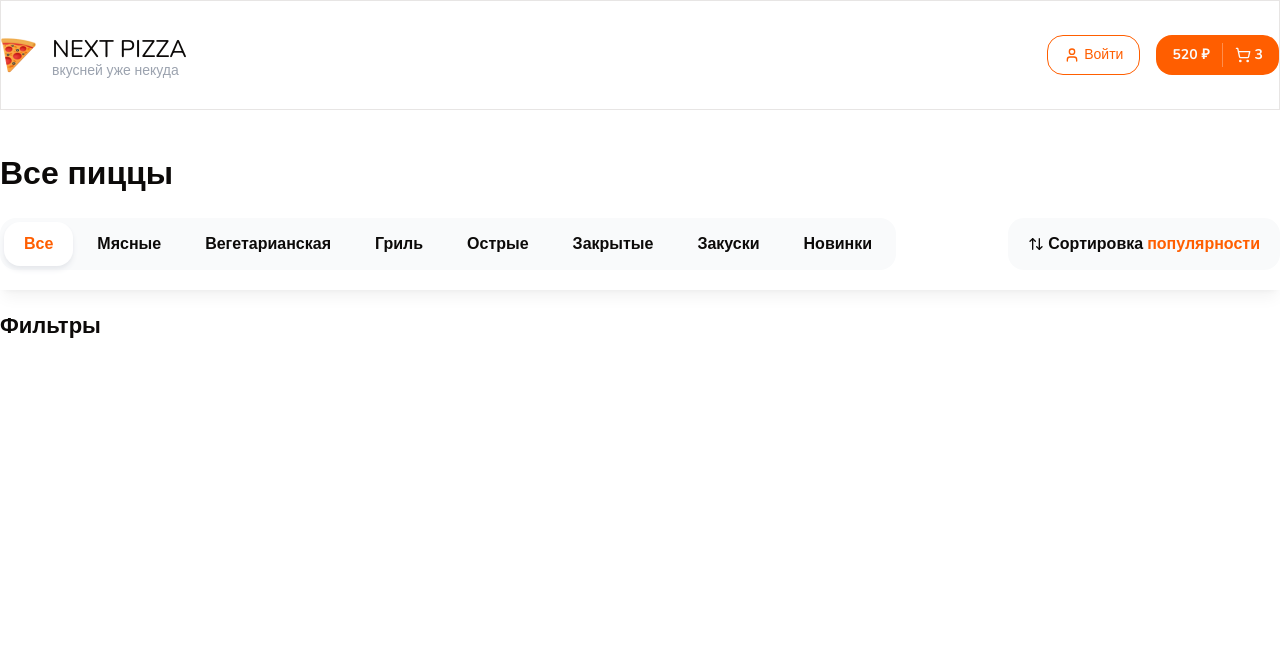
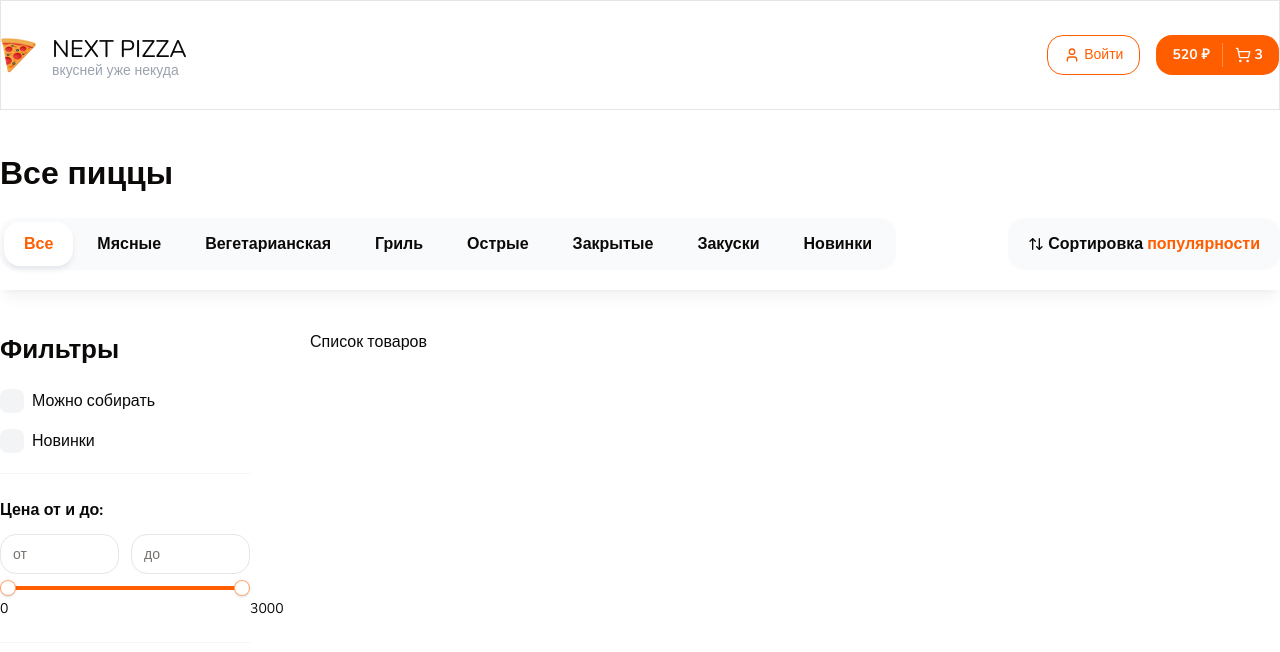
Before and after one commit to Alex-Zverr/pizza, a Next.js app: page / in a window 1280 px wide. Shown: the top 652 px of the page. Built offline with nearby package versions, Linux system fonts and the light colour scheme.

Commit message:
Created filters in top

```diff
--- a/app/page.tsx
+++ b/app/page.tsx
@@ -9,7 +9,7 @@ export default function Home() {
 
 			<TopBar />
 
-			<Container>
+			<Container className='mt-10 pb-14'>
 				<div className='flex gap-[60px]'>
 					{/* Фильтры */}
 					<div className='w-[250px] shrink-0'>
@@ -17,7 +17,7 @@ export default function Home() {
 					</div>
 
 					{/* Список товаров */}
-					<div className='flex-1'></div>
+					<div className='flex-1'>Список товаров</div>
 				</div>
 			</Container>
 		</div>
--- a/components/shared/filter-checkbox.tsx
+++ b/components/shared/filter-checkbox.tsx
@@ -21,7 +21,7 @@ export const FilterCheckbox: React.FC<FilterCheckboxProps> = ({
 				onCheckedChange={onCheckedChange}
 				checked={checked}
 				value={value}
-				className='rounded-[8px] w-8 h-6'
+				className='rounded-[8px] w-6 h-6'
 				id={`checkbox-${String(value)}`}
 			/>
 			<label
--- a/components/shared/filters.tsx
+++ b/components/shared/filters.tsx
@@ -1,4 +1,5 @@
-import { Title } from '.'
+import { FilterCheckbox, RangeSlider, Title } from '.'
+import { Input } from '../ui'
 
 interface Props {
 	className?: string
@@ -7,9 +8,22 @@ interface Props {
 export const Filters: React.FC<Props> = ({ className }) => {
 	return (
 		<div className={className}>
-			<Title text='Фильтры' size='sm' className='mt-5 font-bold' />
+			<Title text='Фильтры' size='md' className='mb-5 font-bold' />
 
-			<div className='flex flex-col gap-4'></div>
+			<div className='flex flex-col gap-4'>
+				<FilterCheckbox text='Можно собирать' value='1' />
+				<FilterCheckbox text='Новинки' value='2 ' />
+			</div>
+
+			<div className="mt-5 border-y border-y-neutral-100 pt-6 pb-7">
+				<p className="font-bold mb-3">Цена от и до:</p>
+				<div className="flex gap-3 mb-3">
+					<Input type="number" placeholder="от" min={0} max={3000} />
+					<Input type="number" placeholder="до" min={100} max={3000} />
+				</div>
+
+				<RangeSlider min={0} max={3000} step={100} />
+			</div>
 		</div>
 	)
 }
--- a/components/shared/index.ts
+++ b/components/shared/index.ts
@@ -6,3 +6,4 @@ export { Header } from './header'
 export { SortPopup } from './sort-popup'
 export { Title } from './title'
 export { TopBar } from './top-bar'
+export { RangeSlider } from './range-slider'
--- /dev/null
+++ b/components/shared/range-slider.tsx
@@ -0,0 +1,71 @@
+'use client';
+
+import React from 'react';
+import * as SliderPrimitive from '@radix-ui/react-slider';
+import { cn } from '@/lib/utils'
+
+
+type SliderProps = {
+  className?: string;
+  min: number;
+  max: number;
+  step: number;
+  formatLabel?: (value: number) => string;
+  value?: number[] | readonly number[];
+  onValueChange?: (values: number[]) => void;
+};
+
+const RangeSlider = React.forwardRef(
+  (
+    { className, min, max, step, formatLabel, value, onValueChange, ...props }: SliderProps,
+    ref,
+  ) => {
+    const initialValue = Array.isArray(value) ? value : [min, max];
+    const [localValues, setLocalValues] = React.useState(initialValue);
+
+    React.useEffect(() => {
+      // Update localValues when the external value prop changes
+      setLocalValues(Array.isArray(value) ? value : [min, max]);
+    }, [min, max, value]);
+
+    const handleValueChange = (newValues: number[]) => {
+      setLocalValues(newValues);
+      if (onValueChange) {
+        onValueChange(newValues);
+      }
+    };
+
+    return (
+      <SliderPrimitive.Root
+        ref={ref as React.RefObject<HTMLDivElement>}
+        min={min}
+        max={max}
+        step={step}
+        value={localValues}
+        onValueChange={handleValueChange}
+        className={cn('relative flex w-full touch-none select-none mb-6 items-center', className)}
+        {...props}>
+        <SliderPrimitive.Track className="relative h-1 w-full grow overflow-hidden rounded-full bg-primary/20">
+          <SliderPrimitive.Range className="absolute h-full bg-primary" />
+        </SliderPrimitive.Track>
+        {localValues.map((value, index) => (
+          <React.Fragment key={index}>
+            <div
+              className="absolute text-center"
+              style={{
+                left: `calc(${((value - min) / (max - min)) * 100}% + 0px)`,
+                top: `10px`,
+              }}>
+              <span className="text-sm">{formatLabel ? formatLabel(value) : value}</span>
+            </div>
+            <SliderPrimitive.Thumb className="block h-4 w-4 rounded-full border border-primary/50 bg-white shadow transition-colors focus-visible:outline-none focus-visible:ring-1 focus-visible:ring-ring disabled:pointer-events-none disabled:opacity-50" />
+          </React.Fragment>
+        ))}
+      </SliderPrimitive.Root>
+    );
+  },
+);
+
+RangeSlider.displayName = SliderPrimitive.Root.displayName;
+
+export { RangeSlider };
--- a/components/ui/checkbox.tsx
+++ b/components/ui/checkbox.tsx
@@ -1,10 +1,10 @@
-"use client"
+'use client';
 
-import * as React from "react"
-import * as CheckboxPrimitive from "@radix-ui/react-checkbox"
-import { Check } from "lucide-react"
+import * as React from 'react';
+import * as CheckboxPrimitive from '@radix-ui/react-checkbox';
+import { Check } from 'lucide-react';
+import { cn } from '@/lib/utils'
 
-import { cn } from "@/lib/utils"
 
 const Checkbox = React.forwardRef<
   React.ElementRef<typeof CheckboxPrimitive.Root>,
@@ -13,18 +13,15 @@ const Checkbox = React.forwardRef<
   <CheckboxPrimitive.Root
     ref={ref}
     className={cn(
-      "peer h-4 w-4 shrink-0 rounded-sm border border-primary ring-offset-background focus-visible:outline-none focus-visible:ring-2 focus-visible:ring-ring focus-visible:ring-offset-2 disabled:cursor-not-allowed disabled:opacity-50 data-[state=checked]:bg-primary data-[state=checked]:text-primary-foreground",
-      className
+      'peer h-4 w-4 shrink-0 bg-gray-100 ring-offset-background focus-visible:outline-none focus-visible:ring-2 focus-visible:ring-ring focus-visible:ring-offset-2 disabled:cursor-not-allowed disabled:opacity-50 data-[state=checked]:bg-primary data-[state=checked]:text-primary-foreground',
+      className,
     )}
-    {...props}
-  >
-    <CheckboxPrimitive.Indicator
-      className={cn("flex items-center justify-center text-current")}
-    >
-      <Check className="h-4 w-4" />
+    {...props}>
+    <CheckboxPrimitive.Indicator className={cn('flex items-center justify-center text-current')}>
+      <Check className="h-4 w-4" strokeWidth={3} />
     </CheckboxPrimitive.Indicator>
   </CheckboxPrimitive.Root>
-))
-Checkbox.displayName = CheckboxPrimitive.Root.displayName
+));
+Checkbox.displayName = CheckboxPrimitive.Root.displayName;
 
-export { Checkbox }
+export { Checkbox };
--- a/components/ui/index.ts
+++ b/components/ui/index.ts
@@ -1,2 +1,4 @@
 export { Button } from './button'
 export { Checkbox } from './checkbox'
+export { Input } from './input'
+export { Slider } from './slider'
--- /dev/null
+++ b/components/ui/input.tsx
@@ -0,0 +1,25 @@
+import * as React from "react"
+
+import { cn } from "@/lib/utils"
+
+export interface InputProps
+  extends React.InputHTMLAttributes<HTMLInputElement> {}
+
+const Input = React.forwardRef<HTMLInputElement, InputProps>(
+  ({ className, type, ...props }, ref) => {
+    return (
+      <input
+        type={type}
+        className={cn(
+          "flex h-10 w-full rounded-md border border-input bg-background px-3 py-2 text-sm ring-offset-background file:border-0 file:bg-transparent file:text-sm file:font-medium file:text-foreground placeholder:text-muted-foreground focus-visible:outline-none focus-visible:ring-2 focus-visible:ring-ring focus-visible:ring-offset-2 disabled:cursor-not-allowed disabled:opacity-50",
+          className
+        )}
+        ref={ref}
+        {...props}
+      />
+    )
+  }
+)
+Input.displayName = "Input"
+
+export { Input }
--- /dev/null
+++ b/components/ui/slider.tsx
@@ -0,0 +1,28 @@
+"use client"
+
+import * as React from "react"
+import * as SliderPrimitive from "@radix-ui/react-slider"
+
+import { cn } from "@/lib/utils"
+
+const Slider = React.forwardRef<
+  React.ElementRef<typeof SliderPrimitive.Root>,
+  React.ComponentPropsWithoutRef<typeof SliderPrimitive.Root>
+>(({ className, ...props }, ref) => (
+  <SliderPrimitive.Root
+    ref={ref}
+    className={cn(
+      "relative flex w-full touch-none select-none items-center",
+      className
+    )}
+    {...props}
+  >
+    <SliderPrimitive.Track className="relative h-2 w-full grow overflow-hidden rounded-full bg-secondary">
+      <SliderPrimitive.Range className="absolute h-full bg-primary" />
+    </SliderPrimitive.Track>
+    <SliderPrimitive.Thumb className="block h-5 w-5 rounded-full border-2 border-primary bg-background ring-offset-background transition-colors focus-visible:outline-none focus-visible:ring-2 focus-visible:ring-ring focus-visible:ring-offset-2 disabled:pointer-events-none disabled:opacity-50" />
+  </SliderPrimitive.Root>
+))
+Slider.displayName = SliderPrimitive.Root.displayName
+
+export { Slider }
--- a/package.json
+++ b/package.json
@@ -10,11 +10,12 @@
   },
   "dependencies": {
     "@radix-ui/react-checkbox": "^1.1.1",
+    "@radix-ui/react-slider": "^1.2.0",
     "@radix-ui/react-slot": "^1.1.0",
     "class-variance-authority": "^0.7.0",
     "clsx": "^2.1.1",
     "lucide-react": "^0.439.0",
-    "next": "14.2.9",
+    "next": "^14.2.13",
     "react": "^18",
     "react-dom": "^18",
     "tailwind-merge": "^2.5.2",
```
Also changed, not shown: 2 other files (tests, documents, lock files or other folders).
